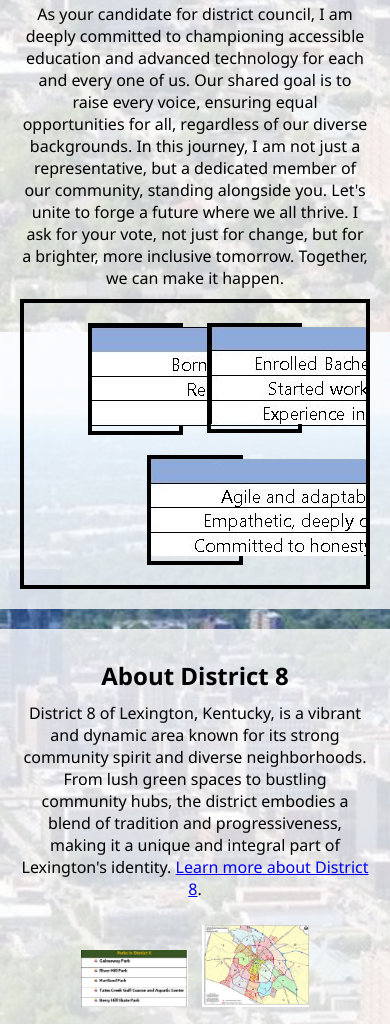
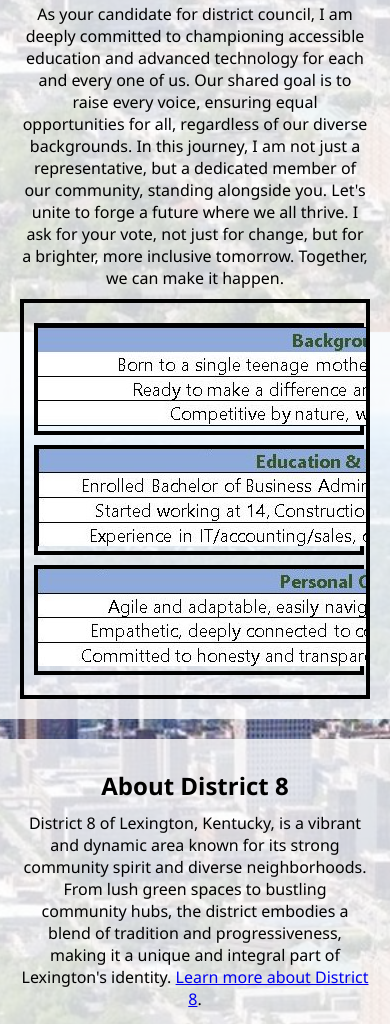
Before and after one commit to MatthewEvans2032/Pres, a plain HTML site: page index.html in a window 390 px wide. Shown: the part 512-1536 px from the top of the page. Drawn offline with Linux system fonts and the light colour scheme.

Commit message:
Update styles.css

```diff
--- a/styles.css
+++ b/styles.css
@@ -60,12 +60,11 @@ section {
 }
 
 .info-image {
-    width: 30%;
+    width: calc(33.333% - 20px); /* Adjust width and account for margin */
     margin: 10px;
     border: 4px solid black;
     display: inline-block;
     vertical-align: top;
-    max-width: calc(100% / 3 - 20px);
 }
 
 /* Styles for District Images */
@@ -80,10 +79,9 @@ section {
 
 .district-image {
     flex: 1 1 auto;
-    max-width: 30%;
+    max-width: calc(33.333% - 10px); /* Adjust width and account for margin */
     margin: 5px;
     height: auto;
-    max-width: calc(100% / 3 - 10px);
 }
 
 /* Footer Styles */
@@ -128,8 +126,9 @@ footer {
 /* Responsive Design for Mobile */
 @media screen and (max-width: 768px) {
     .info-image {
-        width: 100%;
-        margin-bottom: 10px;
+        width: 100%; /* Full width on mobile */
+        margin: 10px 0; /* Adjust margin for mobile */
+        display: block; /* Stack images vertically */
     }
 
     .district-image-container {
@@ -137,7 +136,7 @@ footer {
     }
 
     .district-image {
-        width: 100%;
-        margin-bottom: 10px;
+        width: 100%; /* Full width on mobile */
+        margin: 5px 0; /* Adjust margin for mobile */
     }
 }
```
